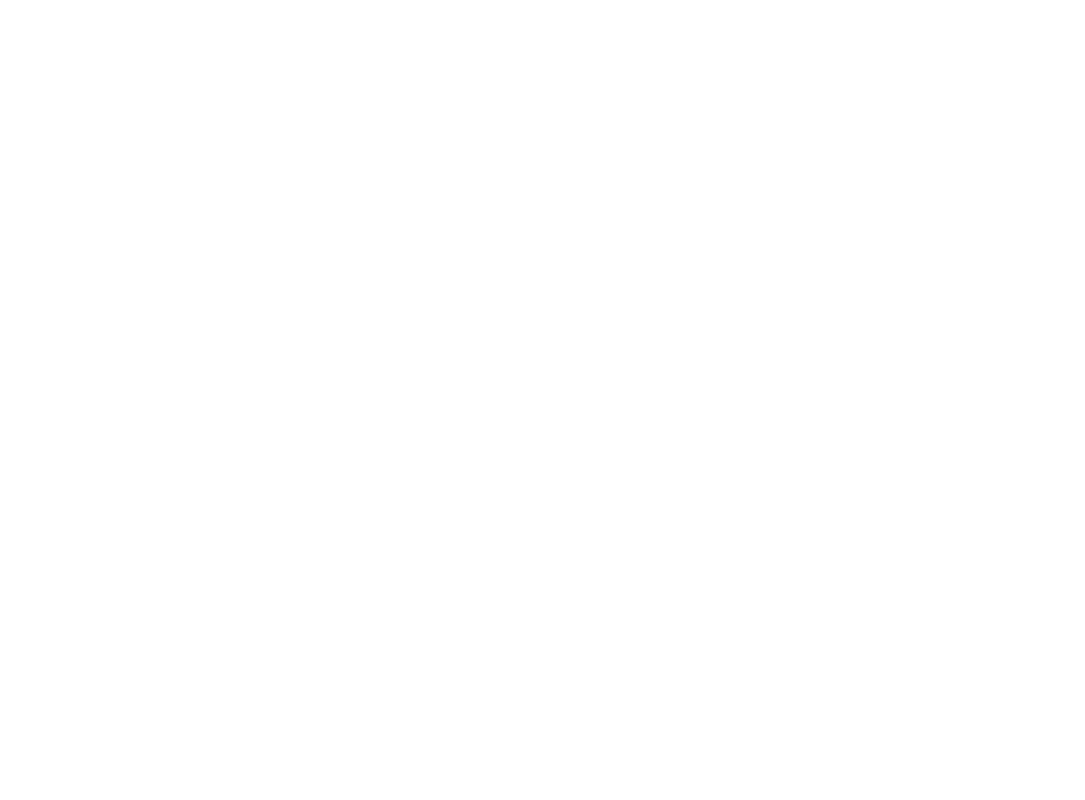
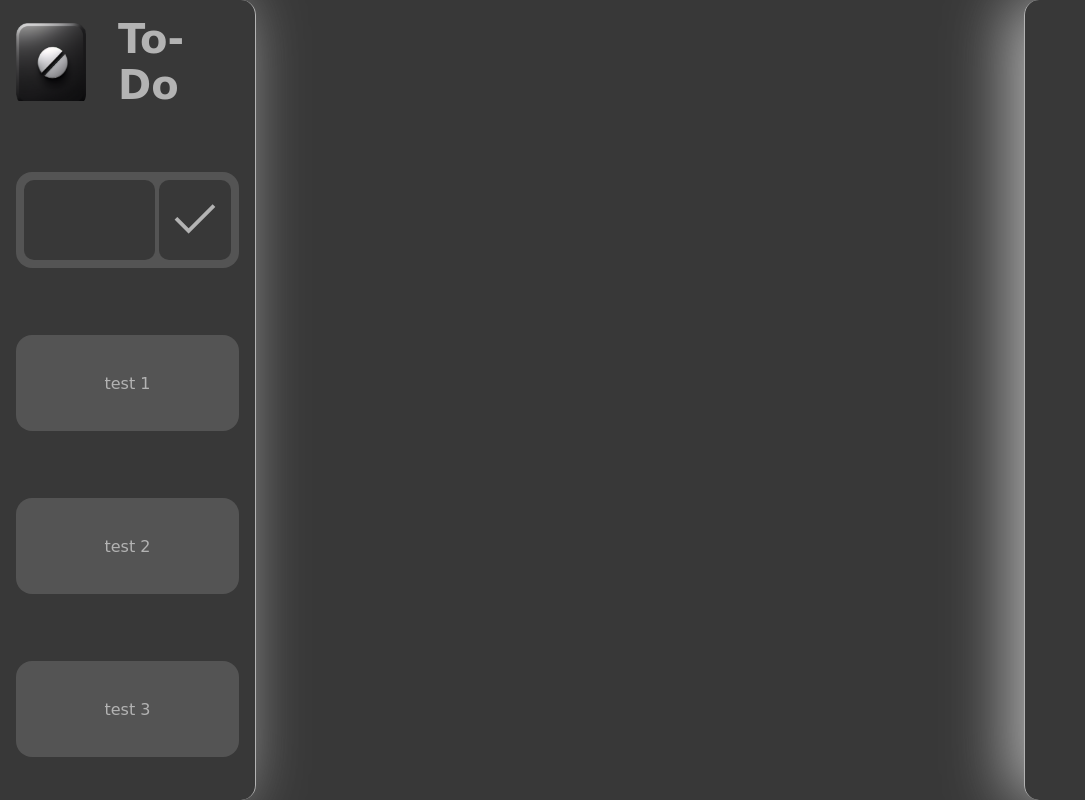
Before and after one commit to andriimarmarosovych/to-do-list__js-project, a plain HTML site: page index.html in a window 1280 px wide. Shown: the whole page, without its empty margins (0-1085 px from the left). Drawn offline with nearby package versions, Linux system fonts and the light colour scheme; a web font is replaced by a local one.

Commit message:
Co-authored-by: Andrii Martsyniuk <andriimarmarosovych@users.noreply.github.com>

```diff
--- a/index.html
+++ b/index.html
@@ -5,8 +5,59 @@
     <meta http-equiv="X-UA-Compatible" content="IE=edge">
     <meta name="viewport" content="width=device-width, initial-scale=1.0">
     <title>To Do List</title>
+    <link rel="stylesheet" href="/styles/main.css">
+    <link rel="stylesheet" href="/styles/menu.css">
+    <link rel="stylesheet" href="/styles/right.css">
+    <link rel="stylesheet" href="https://fonts.googleapis.com/css2?family=Material+Symbols+Outlined:opsz,wght,FILL,GRAD@20..48,100..700,0..1,-50..200" />
+    <style>
+        .material-symbols-outlined {
+            font-variation-settings:
+            'FILL' 0,
+            'wght' 400,
+            'GRAD' 0,
+            'opsz' 48
+        }
+    </style>
 </head>
 <body>
-    <script src="script.js"> </script>
+    <main>
+        <section class="menu">
+            <div class="logo">
+                <img src="/to-do-list-logo.png">
+                <div><h1>To-Do</h1></div>
+            </div>
+            <div id="list-container" class="list-selector">
+                <!-- <div class="list"></div>
+                <div class="list"></div>
+                <div class="list"></div>
+                <div class="list"></div>
+                <div class="list"></div>
+                <div class="list"></div>
+                <div class="list"></div>
+                <div class="list"></div>
+                <div class="list"></div>
+                <div class="list"></div>
+                <div class="list"></div>
+                <div class="list"></div>
+                <div class="list"></div>
+                <div class="list"></div>
+                <div class="list"></div> -->
+                <div id="add-list" class="list add-list">
+                    <!-- <span class="material-symbols-outlined">add</span> -->
+                    <div class="namer">
+                        <input>
+                        <button><span class="material-symbols-outlined">done</span></button>
+                    </div>
+                </div>
+            </div>
+        </section>
+        <section class="workspace">
+
+        </section>
+        <section class="right">
+
+        </section>
+    </main>
 </body>
+<script src="script.js"> </script>
 </html>
--- a/script.js
+++ b/script.js
@@ -0,0 +1,21 @@
+const listIds = ["test 1", "test 2", "test 3"]
+
+document.addEventListener('DOMContentLoaded', () => {
+    const listContainer = document.querySelector("#list-container")
+    listIds.forEach(list => {
+        const newList = document.createElement('div')
+        newList.classList.add("list")
+        newList.innerHTML = list
+        listContainer.appendChild(newList)
+    })
+})
+
+function addList() {
+
+    const listNamer = document.createElement('div')
+
+    document.querySelector("#add-list").classList.add('clicked')
+    console.log('lol')
+}
+
+document.querySelector("#add-list").addEventListener("click", addList)
--- /dev/null
+++ b/styles/main.css
@@ -0,0 +1,34 @@
+@import url('https://fonts.googleapis.com/css2?family=Inter:wght@100;200;300;400;500;600;700;800;900&display=swap');
+@import url('https://fonts.googleapis.com/css2?family=Bruno+Ace&display=swap');
+:root {
+    --bg-color: #383838;
+    --bg-lighter: #545454;
+    --nice-white: #b3b3b3;
+    --bg-lighter-hover: #545454;
+}
+
+body {
+    margin: 0;
+    font-family: 'Bruno Ace', cursive;
+}
+
+main {
+    display: grid;
+    grid-template-columns: 1fr 3fr 1fr;
+    background-color: var(--bg-color);
+    height: 100dvh;
+}
+
+::-webkit-scrollbar {
+    width: 7px;
+}
+
+::-webkit-scrollbar-track {
+    background-color: var(--nice-white);
+    background: transparent;
+}
+
+::-webkit-scrollbar-thumb {
+    background: var(--nice-white);
+    border-radius: 100vh;
+}
--- /dev/null
+++ b/styles/menu.css
@@ -0,0 +1,101 @@
+.menu {
+    display: grid;
+    grid-template-rows: auto 1fr;
+    gap: 2rem;
+    border-right: 1px var(--nice-white) solid;
+    box-shadow: -15px 0px 64px var(--nice-white);
+    border-radius: 0 15px 15px 0;
+    overflow: hidden;
+}
+
+.logo {
+    display: grid;
+    grid-template-columns: auto 1fr;
+    place-items: center;
+    gap: 2rem;
+    padding: 1rem;
+}
+
+.logo img {
+    max-width: 70px;
+}
+
+.logo div:has(h1) {
+    display: grid;
+    place-items: center start;
+}
+
+.logo h1 {
+    margin: 0;
+    color: var(--nice-white);
+    font-size: 40px;
+}
+
+.list-selector {
+    display: grid;
+    gap: .5rem;
+    overflow-y: auto;
+    direction: rtl;
+}
+
+.list {
+    background-color: var(--bg-lighter);
+    color: var(--nice-white);
+    height: 10vh;
+    border-radius: 1rem;
+    margin: 1rem;
+    cursor: pointer;
+    transition: all 500ms ease;
+    direction: ltr;
+    display: grid;
+    place-items: center;
+    padding: .5rem;
+}
+
+.list .material-symbols-outlined {
+    font-size: 60px;
+}
+
+.list:hover {
+    background-color: var(--nice-white);
+    transform: translateX(10px);
+    color: var(--bg-color);
+}
+.list.add-list:hover {
+    transform: none;
+}
+
+.list.add-list {
+    overflow: hidden;
+}
+
+.list.add-list.clicked>span {
+    animation: slide-down 300ms ease forwards;
+}
+
+@keyframes slide-down {from {transform: none;} to {transform: translateY(120%);}}
+
+.namer {
+    height: 100%;
+    display: grid;
+    grid-template-columns: 1fr auto;
+    gap: .5rem;
+}
+
+.namer button {
+    background-color: var(--bg-color);
+    border: none;
+    border-radius: 10px;
+    color: var(--nice-white);
+    min-width: 50px;
+    cursor: pointer;
+}
+
+.namer input {
+    width: 100%;
+    background-color: var(--bg-color);
+    border: none;
+    border-radius: 10px;
+    color: var(--nice-white);
+    font-size: 24px;
+}
--- /dev/null
+++ b/styles/right.css
@@ -0,0 +1,5 @@
+.right {
+    border-left: 1px var(--nice-white) solid;
+    box-shadow: -15px 0px 64px var(--nice-white);
+    border-radius: 15px 0 0 15px;
+}
```
Also changed, not shown: to-do-list-logo.png (added).
